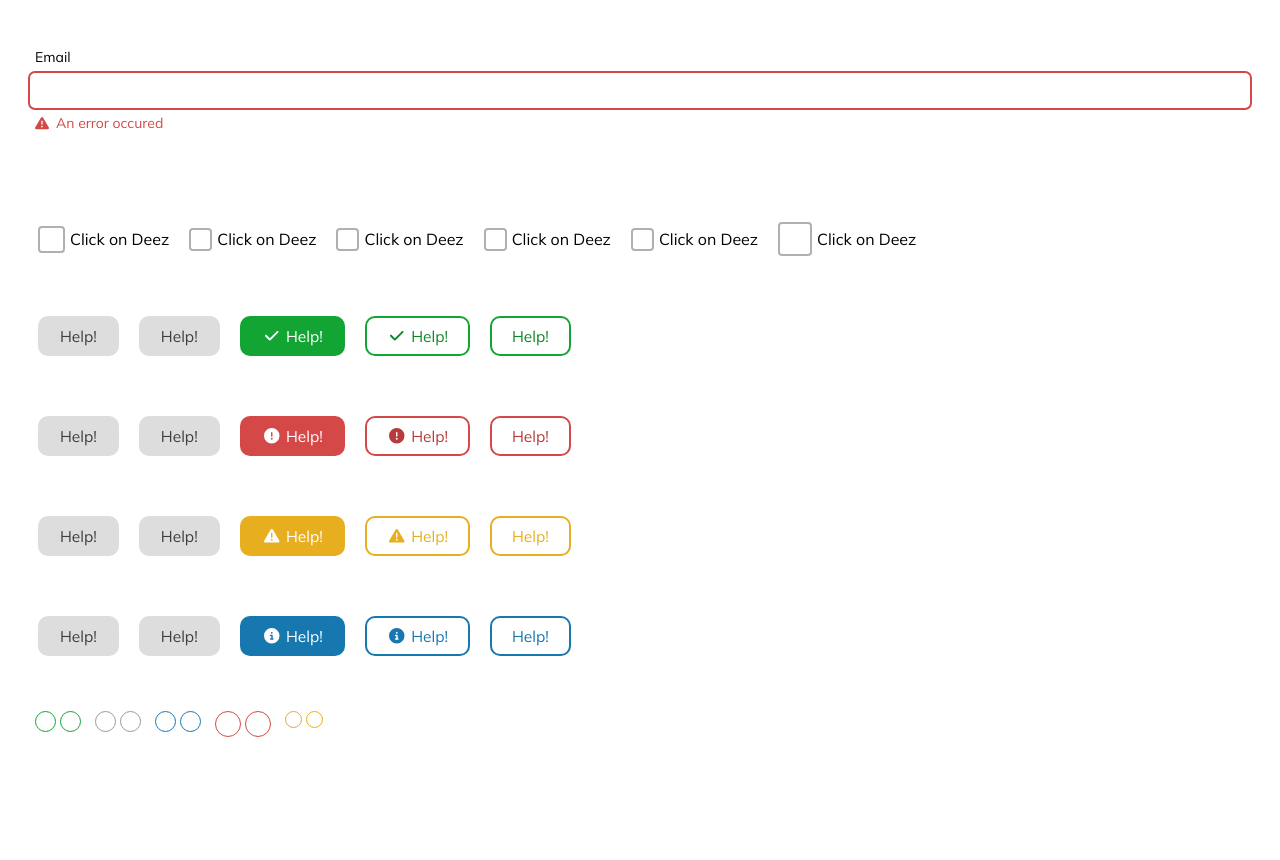
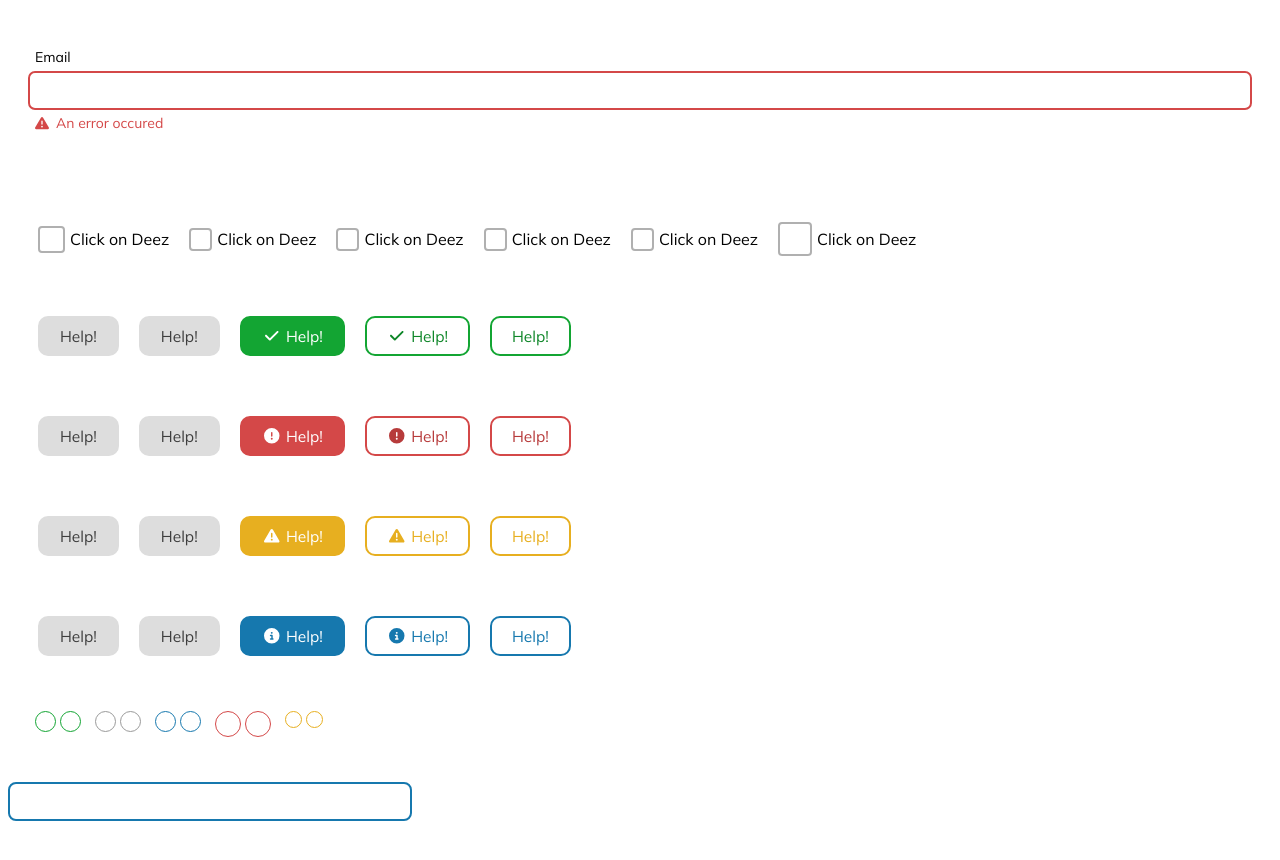
Before and after one commit to theajstars/react-forms, a React (Create React App) app: page / in a window 1280 px wide. Shown: the top 860 px of the page. Before the commit the page ends 800 px from the top, so only its background shows below. Built offline with nearby package versions, Linux system fonts and the light colour scheme.

Commit message:
:construction: Bootstrapping `Select.tsx`

```diff
--- a/src/App.tsx
+++ b/src/App.tsx
@@ -2,12 +2,20 @@ import React, { useState } from "react";
 import Button, { ButtonProps } from "./Components/Button";
 import CheckBox, { CheckBoxProps } from "./Components/CheckBox";
 import RadioGroup, { Radio, RadioGroupProps } from "./Components/RadioGroup";
+import Select, { SelectProps } from "./Components/Select";
 import TextField, { TextFieldProps } from "./Components/TextField";
 
 function App() {
   const [email, setEmail] = useState<string>("");
   const [someBull, setSomeBull] = useState<boolean>(false);
   const [someRadioValue, setSomeRadioValue] = useState<any>("");
+  const [someSelectValue, setSomeSelectValue] = useState<any>("");
+
+  const selectOptions = [
+    { label: "Dr Braavosi", value: "Lord Braavo" },
+    { label: "Stallone", value: "Stalls" },
+    { label: "Bing", value: "Bing Bang Buck" },
+  ];
 
   const textInputProps: TextFieldProps = {
     label: "Email",
@@ -54,6 +62,13 @@ function App() {
       setSomeRadioValue(e);
     },
     value: someRadioValue,
+  };
+  const selectProps: SelectProps = {
+    value: someSelectValue,
+    onChange: (e) => {
+      console.log(e);
+    },
+    options: selectOptions,
   };
   return (
     <div className="App">
@@ -190,6 +205,10 @@ function App() {
         </RadioGroup>
       </div>
       <br />
+      <Select {...selectProps} />
+      <br />
+      <br />
+      <br />
     </div>
   );
 }
--- /dev/null
+++ b/src/Components/Select/index.tsx
@@ -0,0 +1,44 @@
+import { useState } from "react";
+
+import { motion } from "framer-motion";
+
+import { FontAwesomeIcon } from "@fortawesome/react-fontawesome";
+import { faCheck } from "@fortawesome/free-solid-svg-icons";
+
+import "./style.scss";
+
+export interface SelectProps {
+  value?: any;
+  onChange?: (value: boolean) => void;
+  size?: "sm" | "lg" | "md";
+  label?: string;
+  placeholder?: string;
+  options: { value: any; label: string }[];
+}
+export default function Select({
+  value,
+  onChange,
+  size = "md",
+  options,
+  label,
+  placeholder,
+}: SelectProps) {
+  const [showOptions, setShowOptions] = useState<boolean>(false);
+  return (
+    <div className="select-container">
+      {label && <span className="label">{label}</span>}
+      <div className="select"></div>
+      {showOptions && (
+        <div className="options">
+          {options.map((option) => {
+            return (
+              <span className="option" key={option.value} onClick={() => {}}>
+                {option.label}
+              </span>
+            );
+          })}
+        </div>
+      )}
+    </div>
+  );
+}
--- /dev/null
+++ b/src/Components/Select/style.scss
@@ -0,0 +1,10 @@
+@import "../../index.scss";
+.select-container {
+  .select {
+    height: 35px;
+    width: 400px;
+    border: 2px solid $InfoPrimary;
+    border-radius: 8px;
+    cursor: pointer;
+  }
+}
```
